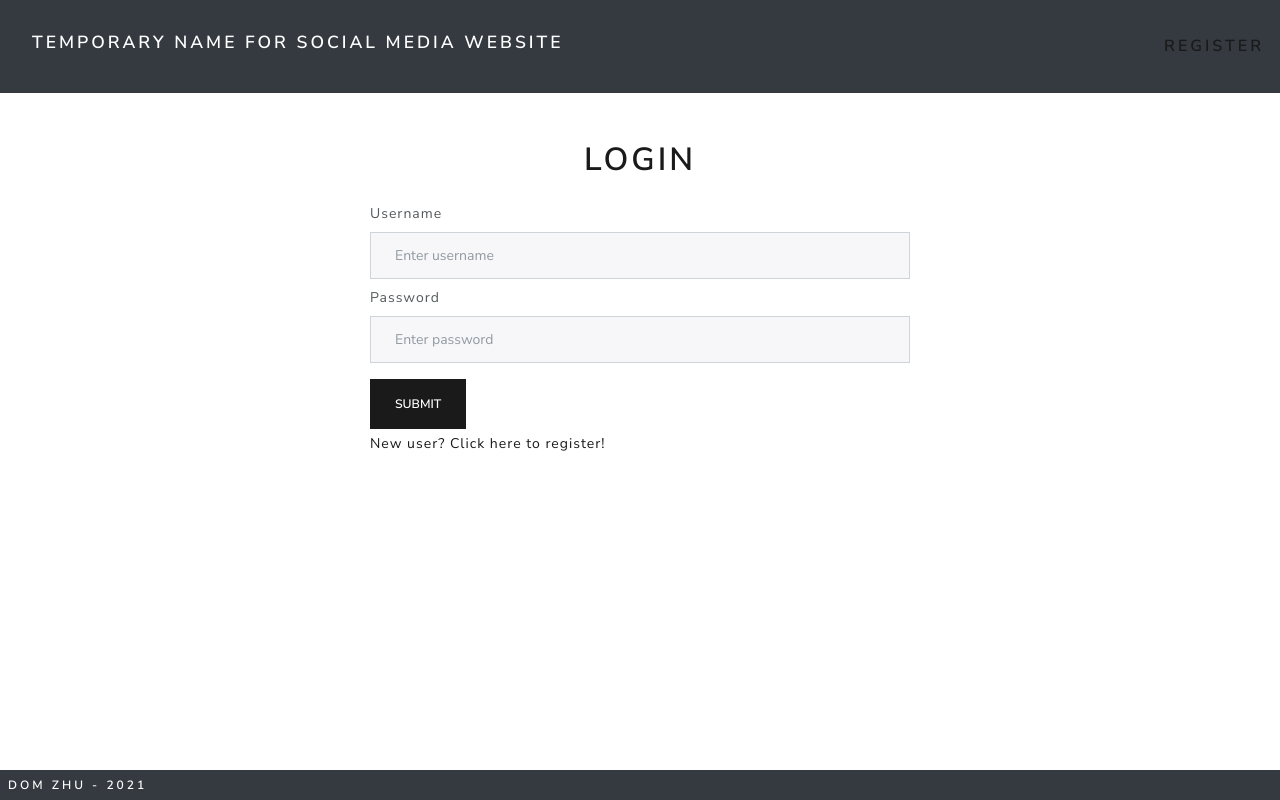
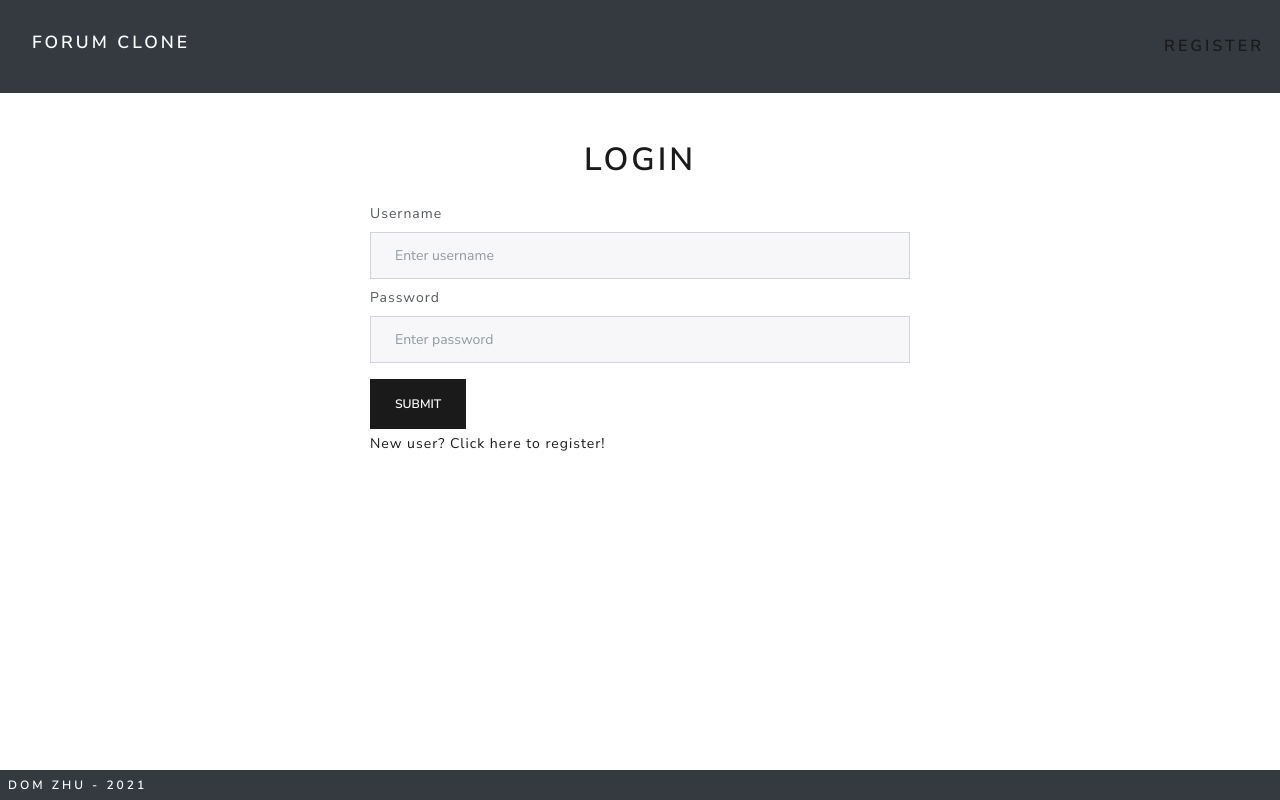
Before and after one commit to jiritichy/frontend, a React (Create React App) app: page /thread/1#/login in a window 1280 px wide. Built offline with nearby package versions, Linux system fonts and the light colour scheme; no server answers.

Commit message:
change navbar name

```diff
--- a/src/Boiler/NavBar.tsx
+++ b/src/Boiler/NavBar.tsx
@@ -12,9 +12,7 @@ const NavBar = () => {
   return (
     <div className="bg-dark navbar w-100 static-top">
       <Link to={allowedUrl}>
-        <h1 className="navbar-brand mx-3 text-light">
-          Temporary name for social media website
-        </h1>
+        <h1 className="navbar-brand mx-3 text-light">Forum Clone</h1>
       </Link>
 
       <NavBarProfile />
```
